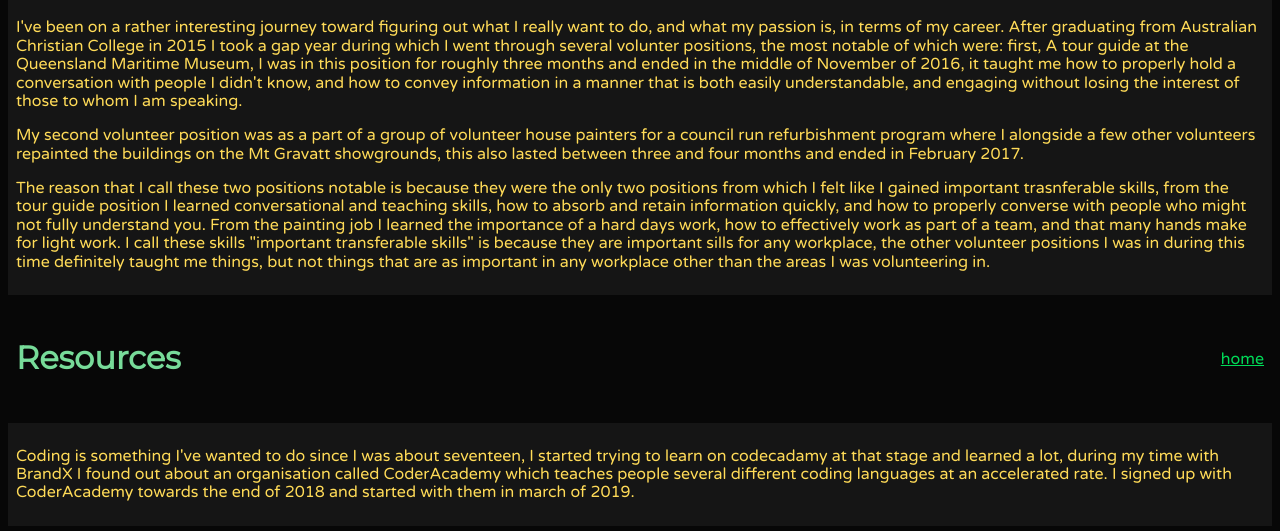
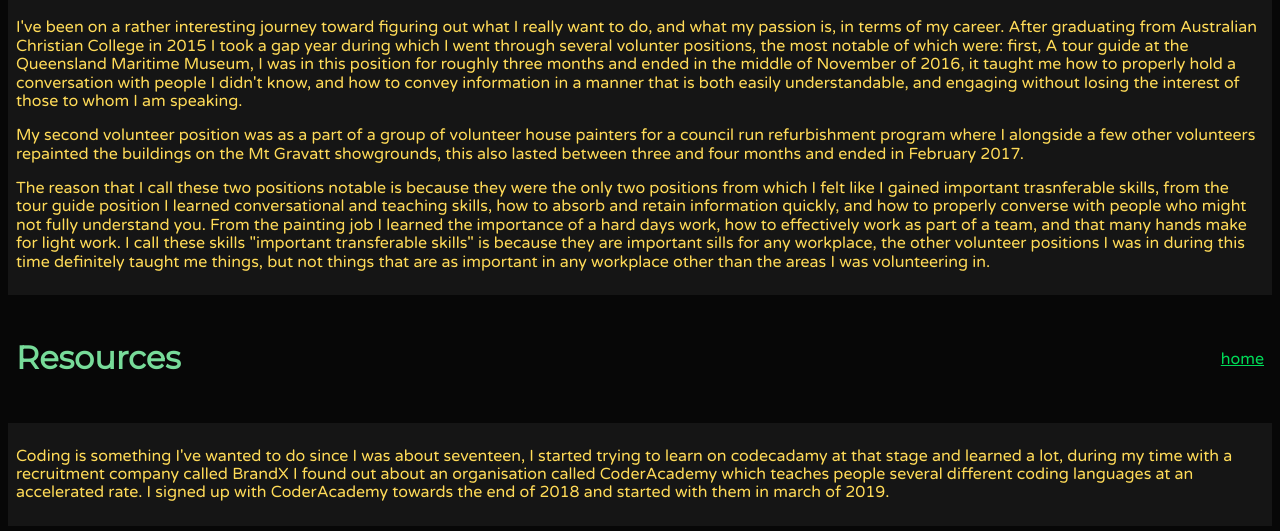
Before and after one commit to lDoughnutl/lDoughnutl.github.io, a plain HTML site: page index.html in a window 1280 px wide. Shown: the part 269-800 px from the top of the page. Drawn offline with nearby package versions, Linux system fonts and the light colour scheme.

Commit message:
forgot a little information

```diff
--- a/index.html
+++ b/index.html
@@ -60,10 +60,10 @@
 					<section class="maintext" id="resources-content">
 						<p>
 							Coding is something I've wanted to do since I was about seventeen, I started trying to learn on
-							codecadamy at that stage and learned a lot, during my time with BrandX I found out about an
-							organisation called CoderAcademy which teaches people several different coding languages at an
-							accelerated rate. I signed up with CoderAcademy towards the end of 2018 and started with them
-							in march of 2019.
+							codecadamy at that stage and learned a lot, during my time with a recruitment company called
+							BrandX I found out about an organisation called CoderAcademy which teaches people several
+							different coding languages at an accelerated rate. I signed up with CoderAcademy towards the
+							end of 2018 and started with them in march of 2019.
 						</p>
 					</section>
 				</section>
```
Also changed, not shown: 1 other file.
